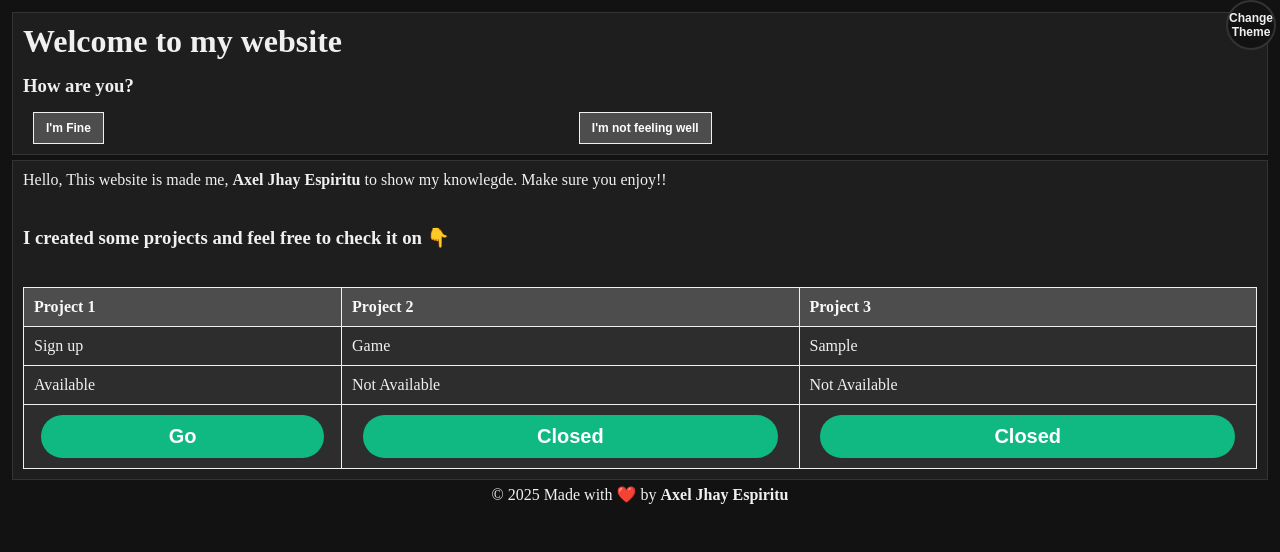
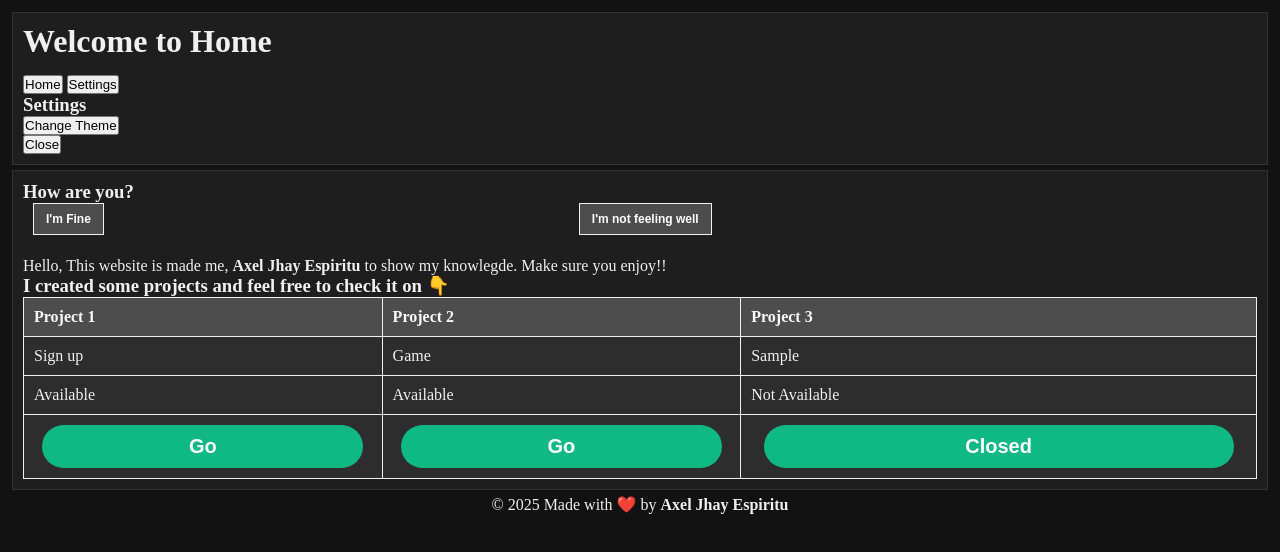
Before and after one commit to Yoru2010/Axel-website, a plain HTML site: page index.html in a window 1280 px wide. Drawn offline with Linux system fonts and the light colour scheme.

Commit message:
Update index.html

```diff
--- a/index.html
+++ b/index.html
@@ -8,16 +8,29 @@
 </head>
 <body>
     <header>
-        <h1>Welcome to my website</h1>
-        <button onclick="CTheme()" id="Sfl">Change Theme</button>
+        <h1>Welcome to Home</h1>
+        <div id="Hbtns">
+            <button onclick="window.location.href='index.html'">Home</button>
+            <button onclick="OButton()">Settings</button>
+            <div id="Scontent">
+                <div id="SC1">
+                    <h3>Settings</h3>
+                </div>
+                <button onclick="CTheme()">Change Theme</button>
+                <div id="CButton"><button onclick="CButton()">Close</button></div>
+            </div>
+        </div>
+    </header>
+
+    <main>
+        <div id="greet">
         <h3>How are you?</h3>
         <span id="Qbtn">
             <button onclick="alert1()">I'm Fine</button>
             <button onclick="alert2()">I'm not feeling well</button>
         </span>
-    </header>
-
-    <main>
+    </div>
+        <div id="sec1">
         <p>
             Hello, This website is made me, <strong>Axel Jhay Espiritu</strong> to show my knowlegde. Make sure you enjoy!!
         </p>
@@ -36,15 +49,16 @@
             </tr>
             <tr>
                 <td>Available</td>
-                <td>Not Available</td>
+                <td>Available</td>
                 <td>Not Available</td>
             </tr>
             <tr id="Std">
                 <td><a href="Project1.html"><button onclick="alert3()">Go</button></a></td>
-                <td><a><button onclick="alert4()">Closed</button></a></td>
+                <td><a href="Project2.html"><button onclick="alert3()">Go</button></a></td>
                 <td><a><button onclick="alert4()">Closed</button></a></td>
             </tr>
         </table>
+        </div>
     </main>
 
     <footer>
```
